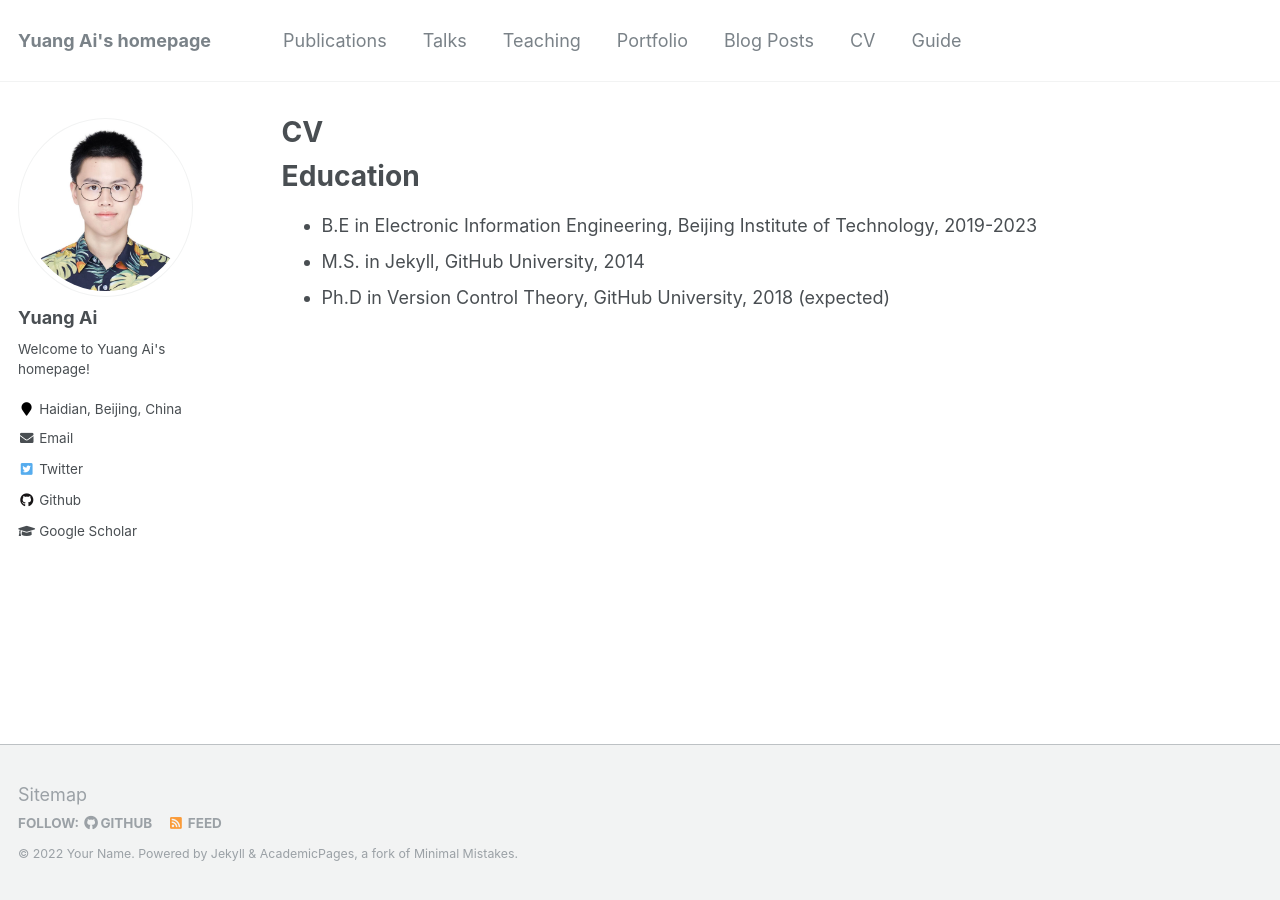
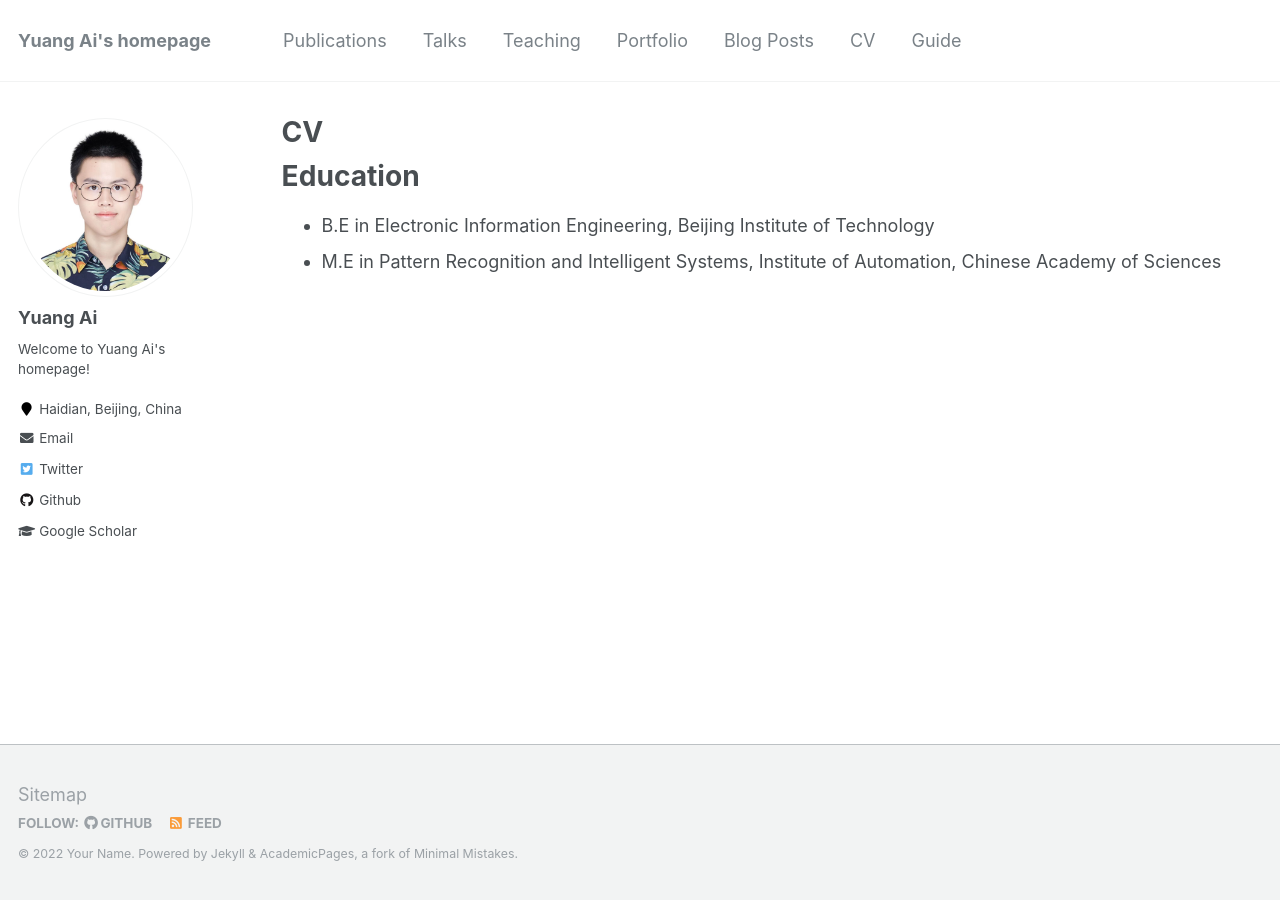
Before and after one commit to shallowdream0204/Yuang-Ai.github.io, a Jekyll site: the page built from _pages/cv.md, in a window 1280 px wide. Built offline with Jekyll 4.4.1, drawn with Linux system fonts in a browser that asks for light colours.

Commit message:
Update cv.md

```diff
--- a/_pages/cv.md
+++ b/_pages/cv.md
@@ -11,9 +11,9 @@ redirect_from:
 
 Education
 ======
-* B.E in Electronic Information Engineering, Beijing Institute of Technology, 2019-2023
-* M.S. in Jekyll, GitHub University, 2014
-* Ph.D in Version Control Theory, GitHub University, 2018 (expected)
+* B.E in Electronic Information Engineering, Beijing Institute of Technology
+* M.E in Pattern Recognition and Intelligent Systems, Institute of Automation, Chinese Academy of Sciences
+<!-- * Ph.D in Version Control Theory, GitHub University, 2018 (expected) -->
 
 <!-- Work experience
 ======
```
